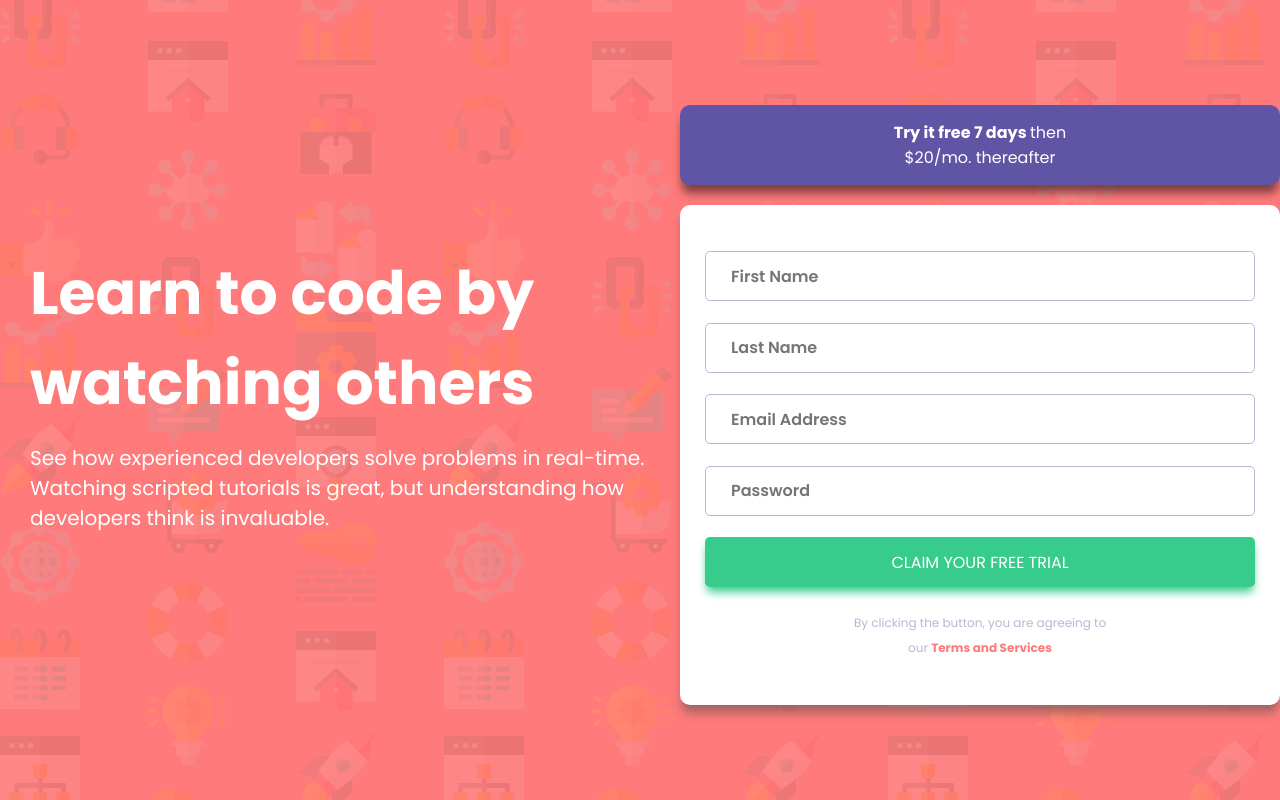
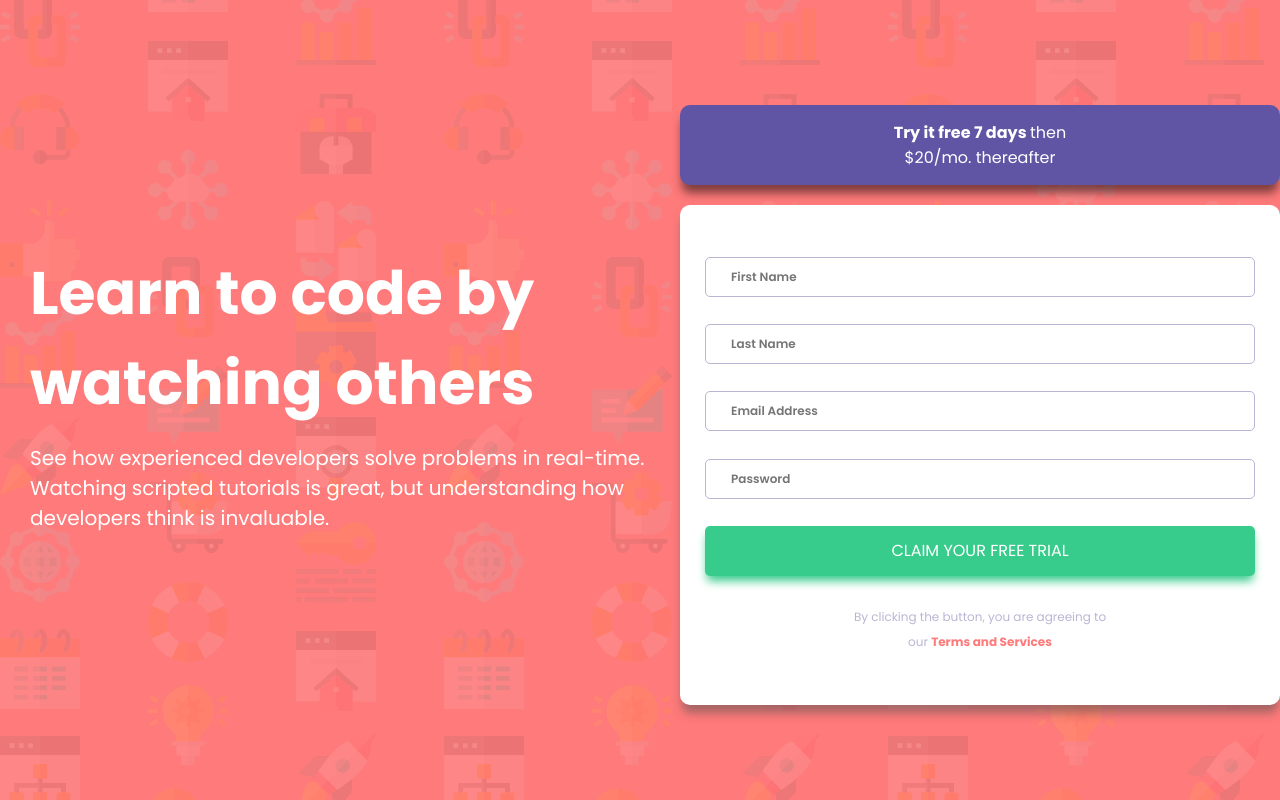
Before and after one commit to veroisla/Sigup-Form-Frontend-mentor, a React (Create React App) app: page / in a window 1280 px wide. Built offline with nearby package versions, Linux system fonts and the light colour scheme.

Commit message:
started validation form

```diff
--- a/src/components/App.js
+++ b/src/components/App.js
@@ -1,17 +1,68 @@
 import React from 'react';
+import { useState } from 'react';
 import Info from '../components/Info';
 import PurpleContainer from '../components/PurpleContainer';
 import Form from '../components/Form';
 import '../styles/components/App.scss';
 
 function App() {
+  const [dataUser, setDataUser] = useState({
+    name: '',
+    lastName: '',
+    email: '',
+    password: '',
+  });
+
+  //VALIDACIÓN FORMULARIO
+  const [errors, setErrors] = useState({
+    name: '',
+    lastName: '',
+    email: '',
+    password: '',
+  });
+
+  //FUNCIÓN PREVENIR ENVÍO POR DEFECTO
+  const handleSubmit = (ev) => {
+    ev.preventDefault(ev);
+  };
+
+  // GUARDAR VALOR INPUT
+
+  const handleInput = (ev) => {
+    setDataUser(ev.target.value);
+  };
+
+  //FUNCION QUE LLAMA A VALOR INPUT Y A VALIDACION
+
+  const handleForm = (ev) => {
+    handleInput(ev);
+    setErrors(validateForm(dataUser));
+  };
+
+  //VALIDACIONES
+
+  const validateForm = (dataUser) => {
+    let errors = {};
+    let regexName = /^[A-Za-zÑñÁáÉéÍíÓóÚúÜü\s]+$/;
+
+    if (dataUser.name === '') {
+      errors.name = 'Can´t be blank';
+    } else if (!regexName.test(dataUser.name)) return errors;
+  };
+
   return (
     <>
       <div className="body">
         <Info />
         <div className="container">
           <PurpleContainer />
-          <Form />
+          <Form
+            handleInput={handleInput}
+            handleSubmit={handleSubmit}
+            dataUser={dataUser}
+            errors={errors}
+            handleForm={handleForm}
+          />
         </div>
       </div>
     </>
--- a/src/components/Form.js
+++ b/src/components/Form.js
@@ -1,7 +1,12 @@
 import React from 'react';
 import '../styles/components/Form.scss';
 
-function Form() {
+function Form(props) {
+  const handleInput = (ev) => {
+    const inputValue = ev.target.value;
+    const inputChange = ev.target.name;
+    props.handleInput(inputValue, inputChange);
+  };
   return (
     <section className="form">
       <form
@@ -9,36 +14,46 @@ function Form() {
         action=""
         method="POST"
         name="signupForm"
+        onSubmit={props.handleSubmit}
       >
         <input
           className="form__input"
           type="text"
-          name=""
-          id=""
+          name="name"
+          id="name"
           placeholder="First Name"
+          onChange={handleInput}
+          value={props.dataUser.name}
         />
+        {props.errors.name && (
+          <p className="form__error">{props.errors.name}</p>
+        )}
         <input
           className="form__input"
           type="text"
-          name=""
-          id=""
+          name="lastName"
+          id="lastName"
           placeholder="Last Name"
         />
         <input
           className="form__input"
           type="email"
-          name=""
-          id=""
+          name="email"
+          id="email"
           placeholder="Email Address"
         />
         <input
           className="form__input"
           type="password"
-          name=""
-          id=""
+          name="password"
+          id="password"
           placeholder="Password"
         />
-        <button className="form__submitBtn" type="submit">
+        <button
+          className="form__submitBtn"
+          type="submit"
+          onClick={props.handleForm}
+        >
           claim your free trial
         </button>
         <p className="form__termsContainer">
--- a/src/styles/components/Form.scss
+++ b/src/styles/components/Form.scss
@@ -1,6 +1,7 @@
 @import "../Vars.scss";
 @import "../Reset.scss";
 
+// TODO:HOVER AND ACTIVE STATES
 
 .form {
 
@@ -19,12 +20,14 @@
 
     &__input {
         width: 100%;
-        height: 50px;
-        border-radius: 5px;
-        border: none;
-        border: 1px solid $--color-grayish-blue;
-        font-weight: 600;
-        padding-left: 15px;
+    height: 40px;
+    border-radius: 5px;
+    border: none;
+    border: 1px solid #b9b6d3;
+    font-weight: 600;
+    padding-left: 15px;
+    font-size: 12px;
+
     }
 
     //BUTTON
```
